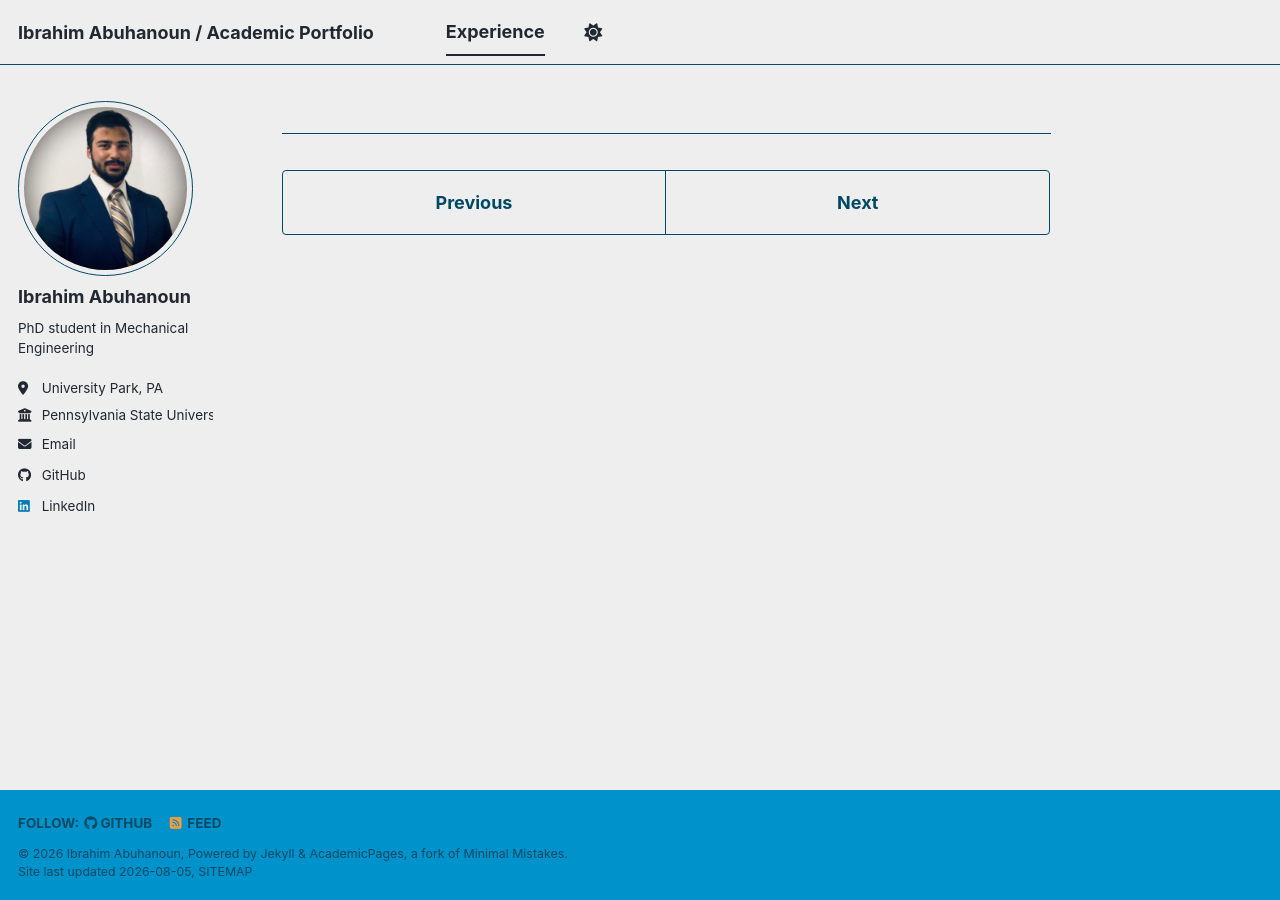
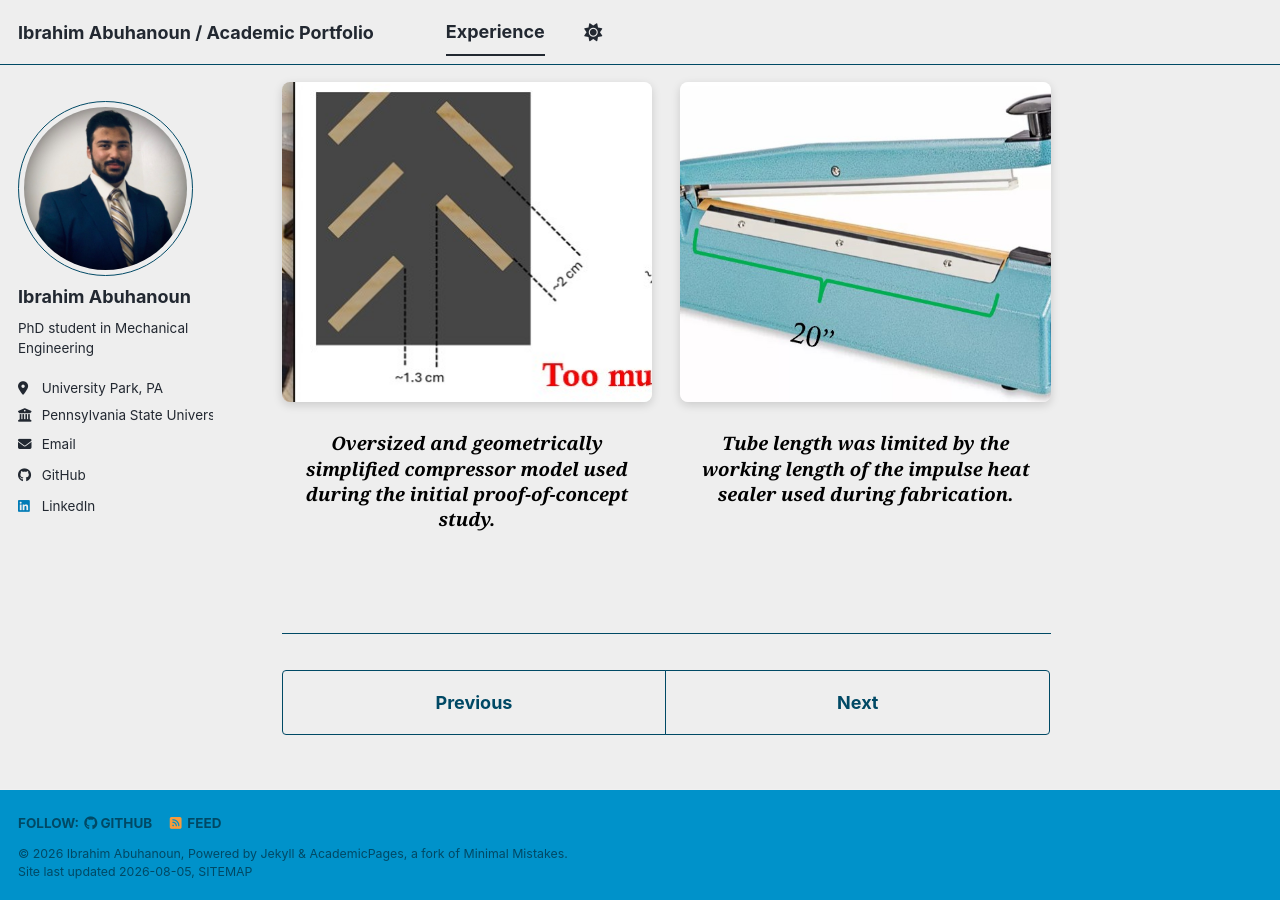
Before and after one commit to IbrahimAbuhanoun/IbrahimAbuhanoun.github.io, a Jekyll site: the page built from _portfolio/portfolio-1.md, in a window 1280 px wide and 900 px high, scrolled down 2145 px. Built offline with Jekyll 4.4.1, drawn with Linux system fonts in a browser that asks for light colours; a style sheet for code colours, icons or effects is not loaded.

Commit message:
Update portfolio-1.md

```diff
--- a/_portfolio/portfolio-1.md
+++ b/_portfolio/portfolio-1.md
@@ -131,3 +131,27 @@ A proof-of-concept vine robot was developed for the 2024 senior capstone project
 - **Unrealistic engine model.** The axial compressor section was oversized and geometrically inaccurate to the M250 engine, limiting the relevance of navigation testing.
 - **Constrained tube dimensions.** Tube length was capped by the heat sealer's working length, and diameters below 1 inch could not be reliably fabricated — concentrated heat from the sealing process caused pinholes in the tube wall, compromising structural integrity.
 - **Impaired navigation.** The tube's flat tip geometry caused it to deform around and conform tightly against compressor blades, restricting further advancement.
+
+<div class="research-figure-grid">
+
+  <figure class="research-figure">
+    <img
+      src="/images/Big_Gap_Model.jpg"
+      alt="Original proof-of-concept engine model"
+      class="research-media research-photo">
+    <figcaption class="research-caption">
+      Oversized and geometrically simplified compressor model used during the initial proof-of-concept study.
+    </figcaption>
+  </figure>
+
+  <figure class="research-figure">
+    <img
+      src="/images/Trad_Heatslr.jpg"
+      alt="Heat sealer length limitation"
+      class="research-media research-photo">
+    <figcaption class="research-caption">
+      Tube length was limited by the working length of the impulse heat sealer used during fabrication.
+    </figcaption>
+  </figure>
+
+</div>
```
